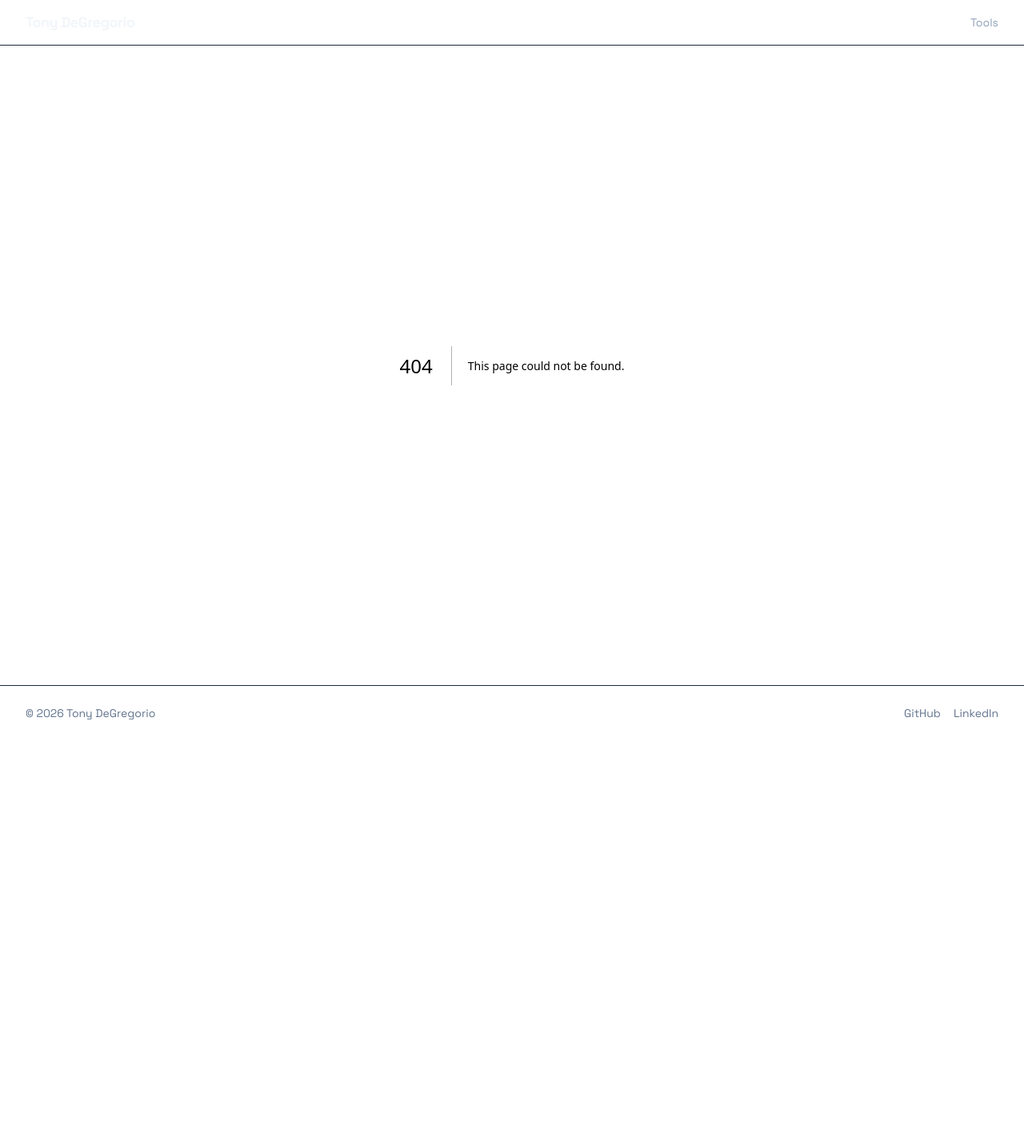
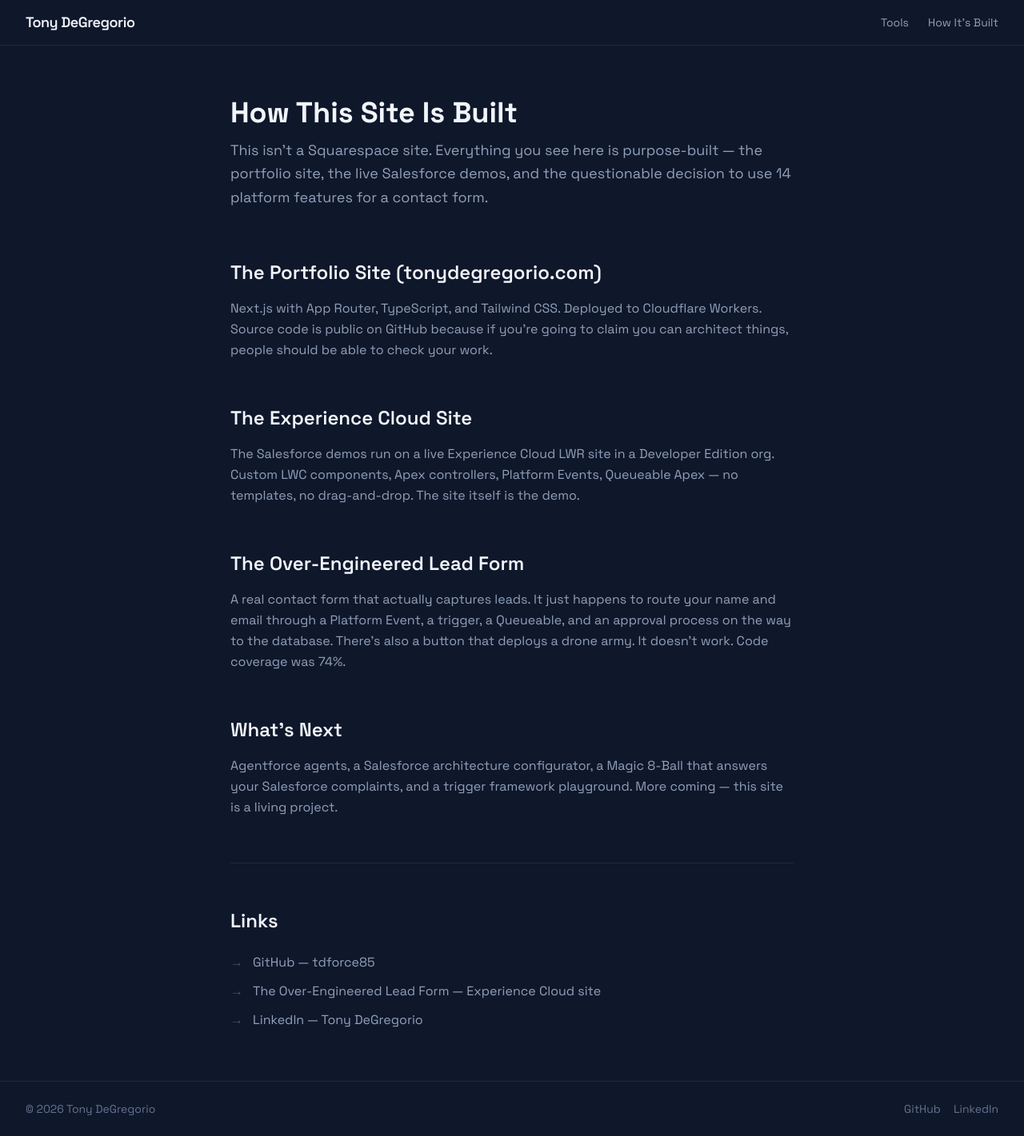
Before and after one commit to tdforce85/sfprojects, a Next.js app in the folder apps/portfolio/: page /how-its-built in a window 1280 px wide. Before the commit this address had no page. Shown: the whole page at 80% size. Before the commit the page ends 926 px from the top, so only its background shows below. Built offline with nearby package versions, Linux system fonts and the light colour scheme.

Commit message:
feat: add How It's Built page and nav link
New /how-its-built page with opening, four content sections, and a
links section. Nav updated to show Tools and How It's Built.

https://claude.ai/code/session_01UfSPTF149EsQ8KxpXD8rVd

```diff
--- /dev/null
+++ b/apps/portfolio/src/app/how-its-built/page.tsx
@@ -0,0 +1,103 @@
+import type { Metadata } from "next";
+
+export const metadata: Metadata = {
+  title: "How This Site Is Built | Tony DeGregorio",
+};
+
+export default function HowItsBuilt() {
+  return (
+    <div className="max-w-3xl mx-auto px-4 sm:px-6 lg:px-8 py-16">
+      <h1 className="text-4xl font-bold mb-3">How This Site Is Built</h1>
+      <p className="text-slate-400 text-lg leading-relaxed mb-16">
+        This isn&apos;t a Squarespace site. Everything you see here is
+        purpose-built — the portfolio site, the live Salesforce demos, and the
+        questionable decision to use 14 platform features for a contact form.
+      </p>
+
+      <div className="space-y-14">
+        <section>
+          <h2 className="text-2xl font-semibold text-slate-100 mb-4">
+            The Portfolio Site (tonydegregorio.com)
+          </h2>
+          <p className="text-slate-400 leading-relaxed">
+            Next.js with App Router, TypeScript, and Tailwind CSS. Deployed to
+            Cloudflare Workers. Source code is public on GitHub because if
+            you&apos;re going to claim you can architect things, people should
+            be able to check your work.
+          </p>
+        </section>
+
+        <section>
+          <h2 className="text-2xl font-semibold text-slate-100 mb-4">
+            The Experience Cloud Site
+          </h2>
+          <p className="text-slate-400 leading-relaxed">
+            The Salesforce demos run on a live Experience Cloud LWR site in a
+            Developer Edition org. Custom LWC components, Apex controllers,
+            Platform Events, Queueable Apex — no templates, no drag-and-drop.
+            The site itself is the demo.
+          </p>
+        </section>
+
+        <section>
+          <h2 className="text-2xl font-semibold text-slate-100 mb-4">
+            The Over-Engineered Lead Form
+          </h2>
+          <p className="text-slate-400 leading-relaxed">
+            A real contact form that actually captures leads. It just happens to
+            route your name and email through a Platform Event, a trigger, a
+            Queueable, and an approval process on the way to the database.
+            There&apos;s also a button that deploys a drone army. It
+            doesn&apos;t work. Code coverage was 74%.
+          </p>
+        </section>
+
+        <section>
+          <h2 className="text-2xl font-semibold text-slate-100 mb-4">
+            What&apos;s Next
+          </h2>
+          <p className="text-slate-400 leading-relaxed">
+            Agentforce agents, a Salesforce architecture configurator, a Magic
+            8-Ball that answers your Salesforce complaints, and a trigger
+            framework playground. More coming — this site is a living project.
+          </p>
+        </section>
+
+        <section className="border-t border-slate-800 pt-14">
+          <h2 className="text-2xl font-semibold text-slate-100 mb-6">
+            Links
+          </h2>
+          <div className="flex flex-col gap-3">
+            <a
+              href="https://github.com/tdforce85"
+              target="_blank"
+              rel="noopener noreferrer"
+              className="group flex items-center gap-3 text-slate-400 hover:text-blue-400 transition-colors"
+            >
+              <span className="text-slate-600 group-hover:text-blue-500 transition-colors">→</span>
+              <span>GitHub — tdforce85</span>
+            </a>
+            <a
+              href="https://bluemotionconsultingllc-dev-ed.develop.my.site.com/"
+              target="_blank"
+              rel="noopener noreferrer"
+              className="group flex items-center gap-3 text-slate-400 hover:text-blue-400 transition-colors"
+            >
+              <span className="text-slate-600 group-hover:text-blue-500 transition-colors">→</span>
+              <span>The Over-Engineered Lead Form — Experience Cloud site</span>
+            </a>
+            <a
+              href="https://linkedin.com/in/tonydegregorio"
+              target="_blank"
+              rel="noopener noreferrer"
+              className="group flex items-center gap-3 text-slate-400 hover:text-blue-400 transition-colors"
+            >
+              <span className="text-slate-600 group-hover:text-blue-500 transition-colors">→</span>
+              <span>LinkedIn — Tony DeGregorio</span>
+            </a>
+          </div>
+        </section>
+      </div>
+    </div>
+  );
+}
--- a/apps/portfolio/src/app/layout.tsx
+++ b/apps/portfolio/src/app/layout.tsx
@@ -30,12 +30,20 @@ export default function RootLayout({
             >
               Tony DeGregorio
             </Link>
+            <div className="flex items-center gap-6">
               <Link
                 href="/tools"
                 className="text-slate-400 hover:text-slate-100 text-sm transition-colors"
               >
                 Tools
               </Link>
+              <Link
+                href="/how-its-built"
+                className="text-slate-400 hover:text-slate-100 text-sm transition-colors"
+              >
+                How It&apos;s Built
+              </Link>
+            </div>
           </nav>
         </header>
 
```
Lines whose indentation alone changed are shown as unchanged.
